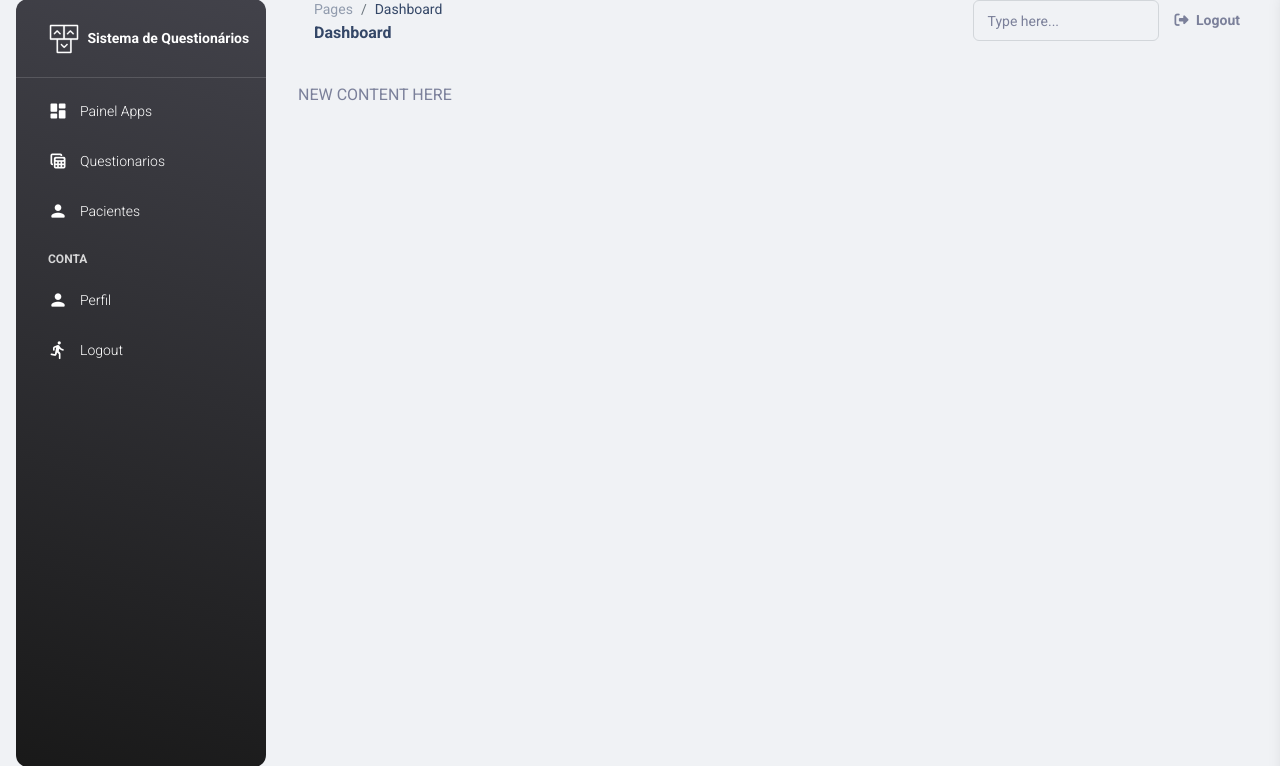
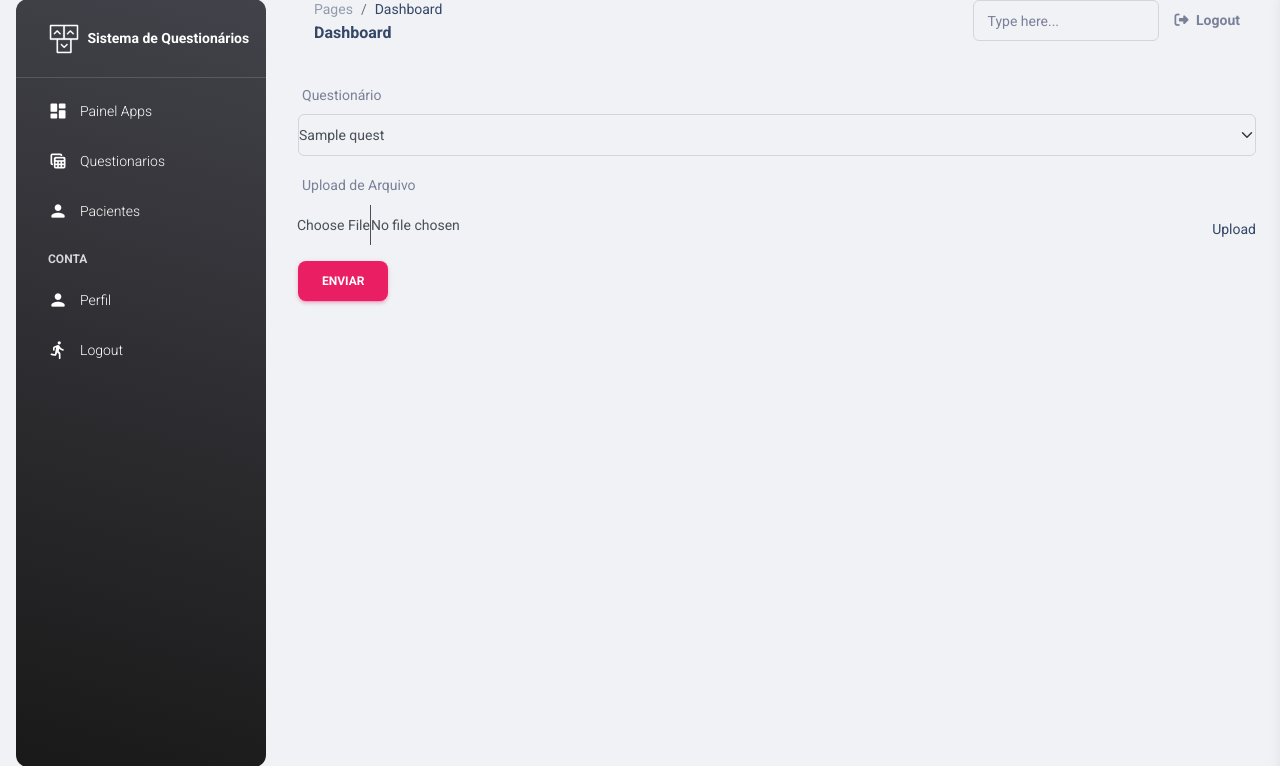
Before and after one commit to diogosm/incriveis-forms-app, a Flask app: template templates/home/carga_questionario.html in a window 1280 px wide. Shown: the part 17-783 px from the top of the page. Run offline with Flask 3, Linux system fonts and the light colour scheme; the template is opened without the code that fills it: most values are stand-ins (such as "Sample title", 1, 10 or a date in 2020); parts of the project's set-up code (start-up, migrations or seed data) failed here and were passed over; some libraries are stand-ins or nearby versions.

Commit message:
added templates do questionario e some fixes

```diff
--- a/templates/home/carga_questionario.html
+++ b/templates/home/carga_questionario.html
@@ -1,4 +1,5 @@
 {% extends "layouts/base.html" %}
+
 
 {% block title %} Template {% endblock %}
 
@@ -10,7 +11,24 @@
   <div class="container-fluid py-4">
     <div class="row min-vh-80 h-100">
       <div class="col-12">
-        NEW CONTENT HERE
+          <form action="{{ url_for('rotas.upload_carga') }}" method="post" enctype="multipart/form-data">
+              <div class="mb-3">
+                  <label for="questionario" class="form-label">Questionário</label>
+                  <select class="form-select" name="questionario">
+                      {% for quest in questionarios %}
+                          <option value="{{ quest.id }}">{{ quest.nome }}</option>
+                      {% endfor %}
+                  </select>
+              </div>
+              <div class="mb-3">
+                  <label for="upload" class="form-label">Upload de Arquivo</label>
+                  <div class="input-group">
+                      <label class="input-group-text" for="upload">Upload</label>
+                      <input type="file" class="form-control" id="upload" name="upload">
+                  </div>
+              </div>
+              <button type="submit" class="btn btn-primary">Enviar</button>
+          </form>
       </div>
     </div>
 
--- a/templates/includes/navigation.html
+++ b/templates/includes/navigation.html
@@ -17,7 +17,7 @@
           </div>
           <ul class="navbar-nav  justify-content-end">
             <li class="nav-item d-flex align-items-center">
-              <a href="{{ url_for('logout') }}" class="nav-link text-body font-weight-bold px-0">
+              <a href="{{ url_for('rotas.logout') }}" class="nav-link text-body font-weight-bold px-0">
                 <i class="fa fa-sign-out me-sm-1"></i>
                 <span class="d-sm-inline d-none">Logout</span>
               </a>
--- a/templates/includes/sidebar.html
+++ b/templates/includes/sidebar.html
@@ -50,7 +50,7 @@
           </a>
         </li>
         <li class="nav-item">
-          <a class="nav-link text-white " href="{{ url_for('logout') }}">
+          <a class="nav-link text-white " href="{{ url_for('rotas.logout') }}">
             <div class="text-white text-center me-2 d-flex align-items-center justify-content-center">
               <i class="material-icons opacity-10">directions_run</i>
             </div>
```
